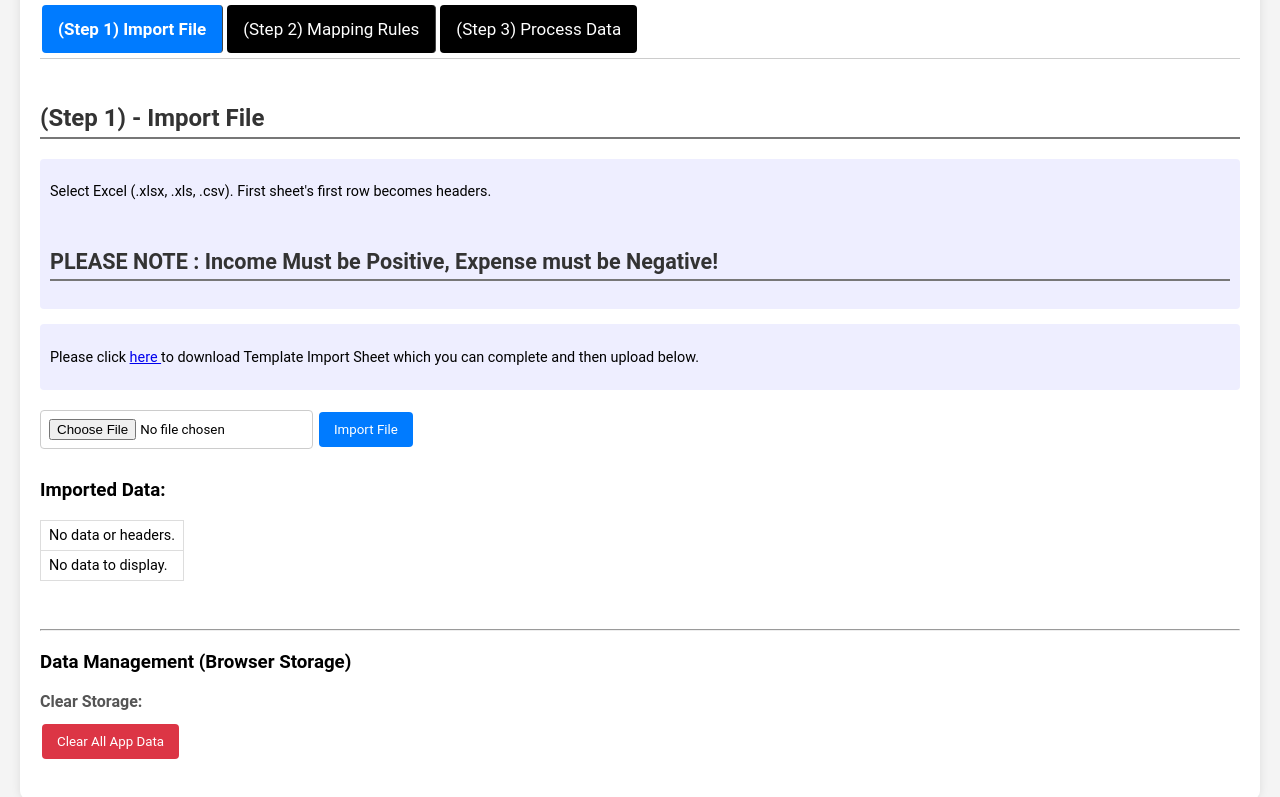
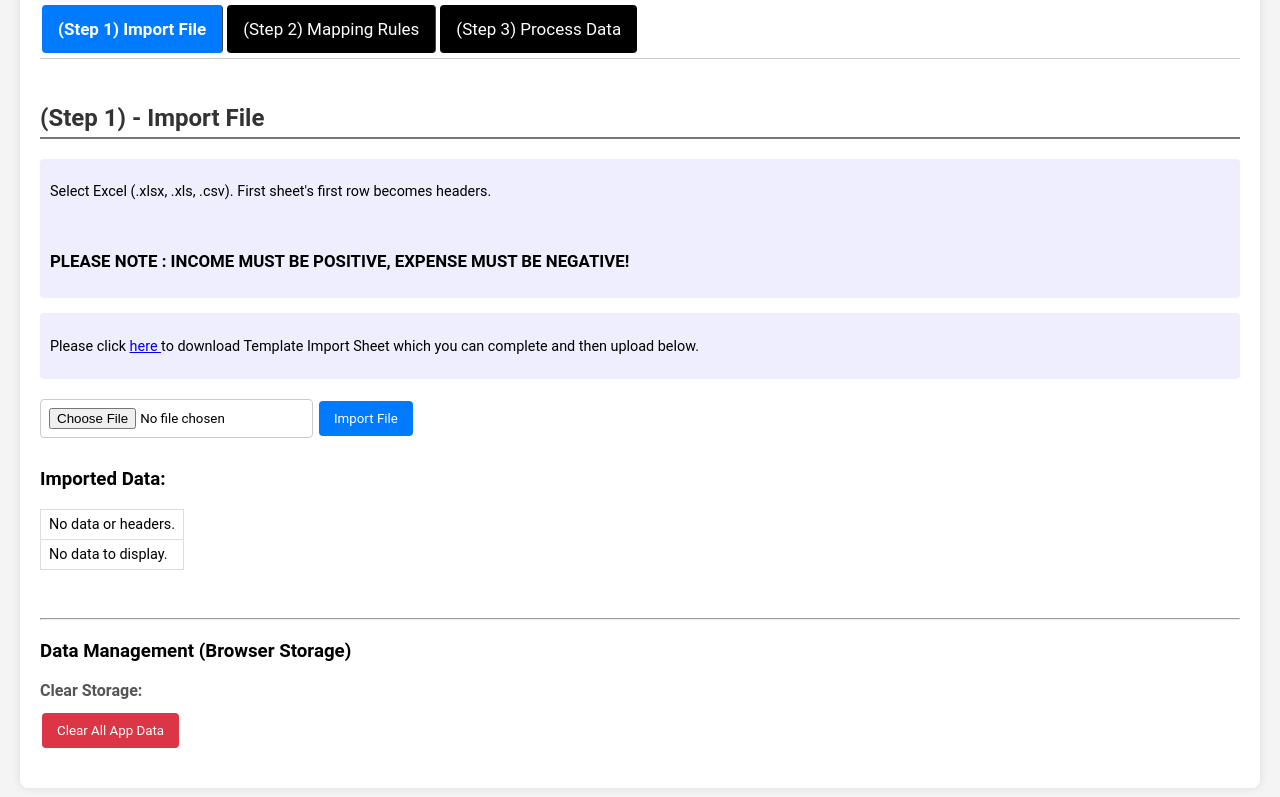
Before and after one commit to eugenekoen/pastel-import, a plain HTML site: page index.html in a window 1280 px wide. Shown: the part 121-918 px from the top of the page. Drawn offline with Linux system fonts and the light colour scheme.

Commit message:
Update index.html

```diff
--- a/index.html
+++ b/index.html
@@ -394,7 +394,9 @@
             <div class="instructions">
                 <p>Select Excel (.xlsx, .xls, .csv). First sheet's first row becomes headers.</p>
                 <br>
-                <h2>PLEASE NOTE : Income Must be Positive, Expense must be Negative!</h2>
+                <p>
+                <h3>PLEASE NOTE : INCOME MUST BE POSITIVE, EXPENSE MUST BE NEGATIVE!</h3>
+                </p>
             </div>
             <div class="instructions">
                 <p>Please click <a
```
